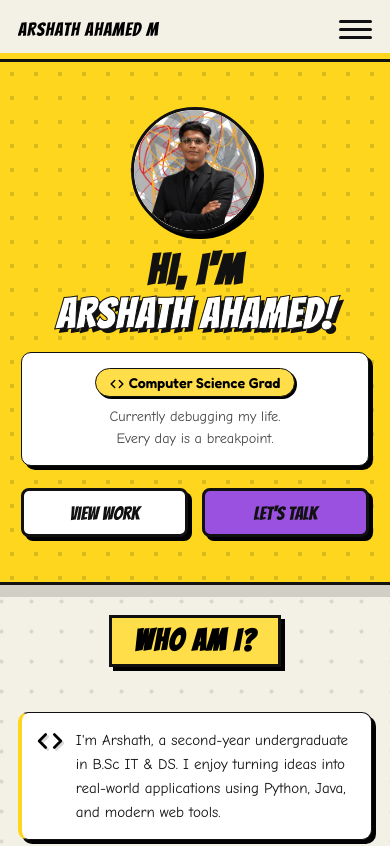
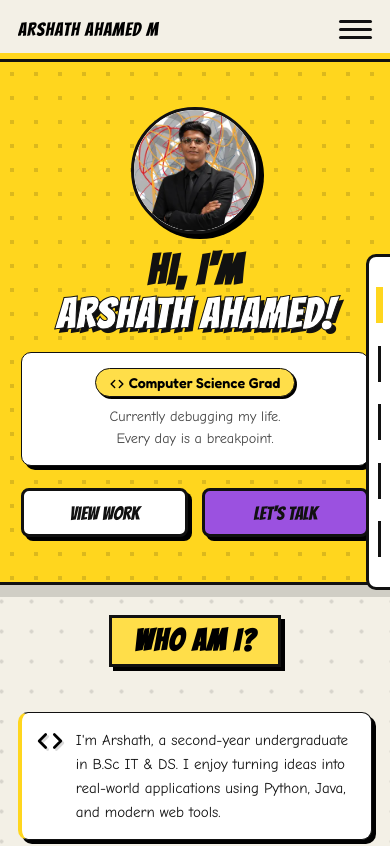
Before and after one commit to Arshath-AD/Arshath-AD.github.io, a React (Vite) app: page / in a window 390 px wide. Shown: the top 846 px of the page. Built offline with nearby package versions, Linux system fonts and the light colour scheme.

Commit message:
fixed mobile view

```diff
--- a/src/App.jsx
+++ b/src/App.jsx
@@ -8,6 +8,7 @@ import Projects from './components/Projects';
 import Extracurricular from './components/Extracurricular';
 import Contact from './components/Contact';
 import CustomCursor from './components/CustomCursor';
+import MobileSidebar from './components/MobileSidebar';
 import './animations.css';
 
 function App() {
@@ -31,6 +32,7 @@ function App() {
     return (
         <ReactLenis root options={{ lerp: 0.08, smoothWheel: true }}>
             <CustomCursor />
+            <MobileSidebar />
             <Navbar />
             <Hero />
             <About />
--- /dev/null
+++ b/src/components/MobileSidebar.jsx
@@ -0,0 +1,93 @@
+import React, { useState, useEffect } from 'react';
+import { useLenis } from '@studio-freight/react-lenis';
+
+const sections = [
+    { id: 'top', label: 'Hero' },
+    { id: 'about', label: 'About' },
+    { id: 'skills', label: 'Skills' },
+    { id: 'projects', label: 'Projects' },
+    { id: 'contact', label: 'Contact' }
+];
+
+const MobileSidebar = () => {
+    const lenis = useLenis();
+    const [activeSection, setActiveSection] = useState('top');
+    const [isMobile, setIsMobile] = useState(() => window.innerWidth <= 640);
+
+    console.log("MobileSidebar Rendered. isMobile:", isMobile, "innerWidth:", window.innerWidth);
+
+    useEffect(() => {
+        const onResize = () => setIsMobile(window.innerWidth <= 640);
+        window.addEventListener('resize', onResize);
+        return () => window.removeEventListener('resize', onResize);
+    }, []);
+
+    useEffect(() => {
+        if (!isMobile) return;
+
+        const handleScroll = () => {
+            let current = 'top';
+            // Need to check which section is currently at the top of the viewport
+            // We use a small offset so it triggers slightly before hitting the exact top
+            const offset = 150;
+
+            for (let i = sections.length - 1; i >= 0; i--) {
+                const sec = sections[i];
+                if (sec.id === 'top') {
+                    if (window.scrollY < 200) current = 'top';
+                    continue;
+                }
+
+                const element = document.getElementById(sec.id);
+                if (element) {
+                    const rect = element.getBoundingClientRect();
+                    if (rect.top <= offset) {
+                        current = sec.id;
+                        break;
+                    }
+                }
+            }
+            setActiveSection(current);
+        };
+
+        window.addEventListener('scroll', handleScroll, { passive: true });
+        handleScroll(); // Initial check
+
+        return () => window.removeEventListener('scroll', handleScroll);
+    }, [isMobile]);
+
+    if (!isMobile) return null;
+
+    const handleLineClick = (id) => {
+        if (id === 'top') {
+            if (lenis) lenis.scrollTo(0);
+            else window.scrollTo({ top: 0, behavior: 'smooth' });
+        } else {
+            if (lenis) lenis.scrollTo(`#${id}`);
+            else {
+                const el = document.getElementById(id);
+                if (el) el.scrollIntoView({ behavior: 'smooth' });
+            }
+        }
+    };
+
+    return (
+        <div
+            className="m-sidebar"
+            aria-label="Section navigation"
+        >
+            {sections.map((sec) => (
+                <div
+                    key={sec.id}
+                    onClick={() => handleLineClick(sec.id)}
+                    className={`m-sidebar-line ${activeSection === sec.id ? 'active' : ''}`}
+                    role="button"
+                    tabIndex={0}
+                    aria-label={`Scroll to ${sec.label}`}
+                />
+            ))}
+        </div>
+    );
+};
+
+export default MobileSidebar;
--- a/src/components/Navbar.jsx
+++ b/src/components/Navbar.jsx
@@ -1,10 +1,12 @@
 import React, { useState, useEffect, useRef } from 'react';
 import { motion, useScroll, AnimatePresence } from 'framer-motion';
+import { useLenis } from '@studio-freight/react-lenis';
 import Magnetic from './Magnetic';
 import ResumeModal from './ResumeModal';
 
 const Navbar = () => {
     const { scrollYProgress } = useScroll();
+    const lenis = useLenis();
     const [menuOpen, setMenuOpen] = useState(false);
     const [resumeOpen, setResumeOpen] = useState(false);
 
@@ -21,10 +23,21 @@ const Navbar = () => {
     }, []);
 
     const closeMenu = () => {
-        // Delay closing to let anchor clicks bubble up to the global smooth scroll listener
-        setTimeout(() => {
-            setMenuOpen(false);
-        }, 150);
+        setMenuOpen(false);
+    };
+
+    const handleMobileNavClick = (e, targetId) => {
+        e.preventDefault();
+        setMenuOpen(false); // Close menu instantly
+
+        if (lenis) {
+            lenis.scrollTo(targetId);
+        } else {
+            const element = document.querySelector(targetId);
+            if (element) {
+                element.scrollIntoView({ behavior: 'smooth' });
+            }
+        }
     };
 
     const openResume = (triggerRef) => {
@@ -53,9 +66,16 @@ const Navbar = () => {
     const logo = (
         <div
             className="logo"
-            onClick={() => { window.scrollTo({ top: 0, behavior: 'smooth' }); closeMenu(); }}
-            onMouseEnter={() => setLogoHovered(true)}
-            onMouseLeave={() => setLogoHovered(false)}
+            onClick={() => {
+                if (lenis) {
+                    lenis.scrollTo(0);
+                } else {
+                    window.scrollTo({ top: 0, behavior: 'smooth' });
+                }
+                setMenuOpen(false);
+            }}
+            onMouseEnter={() => !isMobile && setLogoHovered(true)}
+            onMouseLeave={() => !isMobile && setLogoHovered(false)}
             style={{
                 position: 'relative',
                 cursor: 'pointer',
@@ -158,10 +178,10 @@ const Navbar = () => {
                             transition={{ type: 'tween', duration: 0.22 }}
                             style={{ overflow: 'hidden' }}
                         >
-                            <li><a href="#about" onClick={closeMenu}>About</a></li>
-                            <li><a href="#skills" onClick={closeMenu}>Skills</a></li>
-                            <li><a href="#projects" onClick={closeMenu}>Projects</a></li>
-                            <li><a href="#contact" onClick={closeMenu}>Contact</a></li>
+                            <li><a href="#about" onClick={(e) => handleMobileNavClick(e, '#about')}>About</a></li>
+                            <li><a href="#skills" onClick={(e) => handleMobileNavClick(e, '#skills')}>Skills</a></li>
+                            <li><a href="#projects" onClick={(e) => handleMobileNavClick(e, '#projects')}>Projects</a></li>
+                            <li><a href="#contact" onClick={(e) => handleMobileNavClick(e, '#contact')}>Contact</a></li>
                             <li>
                                 <ResumeBtn btnRef={mobileResumeRef} />
                             </li>
--- a/style.css
+++ b/style.css
@@ -55,7 +55,7 @@ html {
 }
 
 body {
-    overflow-x: hidden;
+    overflow-x: clip;
     background-color: var(--bg-color);
 }
 
@@ -119,8 +119,10 @@ a {
     white-space: nowrap;
 }
 
-.logo:hover {
-    transform: scale(1.1) rotate(-3deg);
+@media (hover: hover) {
+    .logo:hover {
+        transform: scale(1.1) rotate(-3deg);
+    }
 }
 
 .nav-links {
@@ -1088,7 +1090,7 @@ footer {
 
     html {
         font-size: 15px;
-        overflow-x: hidden;
+        overflow-x: clip;
     }
 
     /* ── hide desktop hero on mobile ── */
@@ -1637,6 +1639,9 @@ footer {
         border: 2px solid var(--border-color);
         box-shadow: 8px 8px 0 #000;
         background: #000;
+        /* Force hardware acceleration to prevent video stuttering during composite */
+        transform: translateZ(0);
+        will-change: transform;
     }
 
     .m-extra-close {
@@ -1781,6 +1786,44 @@ footer {
     /* hide desktop footer on mobile */
     footer:not(.m-footer) {
         display: none !important;
+    }
+    /* ══════════════════════════════════
+       MOBILE SIDEBAR (Scroll indicator)
+    ══════════════════════════════════ */
+    .m-sidebar {
+        position: fixed;
+        right: 0;
+        top: 50%;
+        transform: translateY(-50%);
+        z-index: 9999;
+        display: flex;
+        flex-direction: column;
+        align-items: center;
+        gap: 1.5rem;
+        width: 24px; /* Fixed width prevents jitter when lines change size */
+        padding: 2rem 0;
+        background-color: var(--card-bg);
+        border: var(--border-width) solid var(--border-color);
+        /* Right side flush with screen */
+        border-right: none;
+        border-top-left-radius: 10px;
+        border-bottom-left-radius: 10px;
+        box-shadow: none;
+    }
+
+    .m-sidebar-line {
+        width: 3px;
+        height: 36px;
+        background-color: var(--border-color);
+        border-radius: 0;
+        transition: width 0.3s ease, background-color 0.3s ease;
+        cursor: pointer;
+    }
+
+    .m-sidebar-line.active {
+        width: 7px;
+        background-color: var(--primary-color);
+        box-shadow: none;
     }
 }
 
@@ -2079,21 +2122,30 @@ body.rm-open .navbar {
 @media (max-width: 640px) {
     .rm-overlay {
         padding: 0;
-        align-items: flex-end;
+        align-items: flex-start;
         backdrop-filter: none;
         -webkit-backdrop-filter: none;
+        overflow-y: auto;
     }
 
     .rm-modal {
-        width: 100%;
-        max-width: 100%;
-        height: 96vh;
-        border-radius: 16px 16px 0 0;
-        border-bottom: none;
-        box-shadow: 0 -5px 0 #000, 8px 0 0 #000, -8px 0 0 #000;
+        width: 100vw;
+        max-width: 100vw;
+        height: 100dvh !important; /* Fill the screen so the website doesn't show underneath */
+        max-height: 100dvh !important;
+        border-radius: 0 !important;
+        border: none !important;
+        box-shadow: none !important;
+        margin: 0;
+        background: #fff !important; /* Blend seamlessly with the white PDF */
+        display: flex;
+        flex-direction: column;
     }
 
     .rm-header {
+        position: sticky;
+        top: 0;
+        z-index: 10;
         height: 44px;
         min-height: 44px;
         padding: 0 0.75rem;
@@ -2110,11 +2162,18 @@ body.rm-open .navbar {
 
     .rm-tool-btn span {
         display: none;
-        /* icon-only on mobile */
     }
 
     .rm-close-x {
         width: 1.75rem;
         height: 1.75rem;
     }
-}
+
+    .rm-iframe-wrap {
+        height: auto !important;
+        flex: none !important;
+        aspect-ratio: 1 / 1.414 !important;
+        width: 100vw !important;
+        background: #fff !important;
+    }
+}
```
Also changed, not shown: src/components/Extracurricular.jsx (+91 -20 lines).
